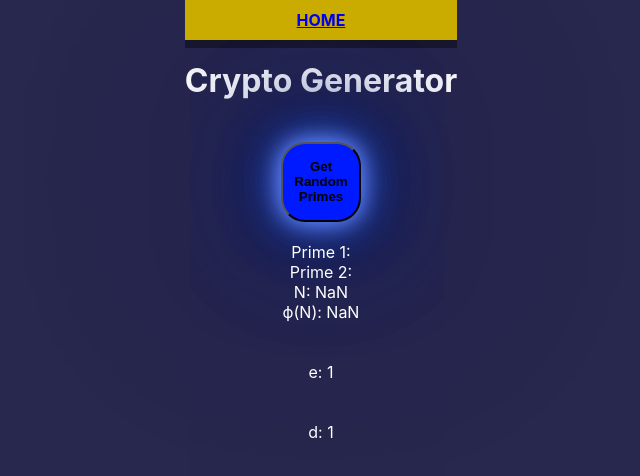
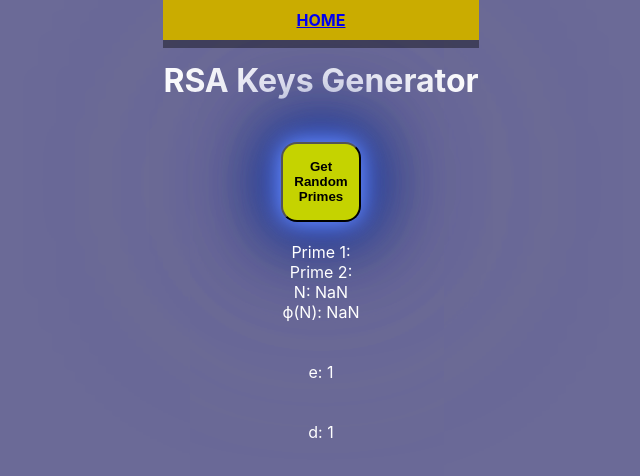
Before and after one commit to hujikolp1/rsa_keypair_generator, a React (Create React App) app: page / in a window 1280 px wide. Shown: the top 476 px of the page, without its empty margins (319-959 px from the left). Built offline with nearby package versions, Linux system fonts and the light colour scheme.

Commit message:
auto gen D

```diff
--- a/src/App.css
+++ b/src/App.css
@@ -7,6 +7,7 @@
 .App {
   text-align: center;
 }
+
 .get_random_primes {
   color: white
 }
@@ -40,7 +41,7 @@
 body {
   /* margin: 0;
   padding: 0;  */
-  background: rgb(40, 39, 77);
+  background: rgb(107, 106, 151);
   display: flex;
   justify-content: center;
   align-items: center;
@@ -50,26 +51,26 @@ body {
 .hover_buttons {
   width: 80px;
   height: 80px;
-  background: rgb(0, 26, 255);
-  border-radius: 30%;
+  background: rgb(197, 211, 0);
+  border-radius: 20%;
   box-shadow: 0 0 20px rgb(97, 134, 255),
               0 0 40px rgb(97, 134, 255),
               0 0 60px rgb(0, 27, 117),
               0 0 80px rgb(0, 27, 117),
-              0 0 120px rgb(0, 27, 117),
-              0 0 220px rgb(0, 27, 117),
-              0 0 320px rgb(0, 27, 117);
-  transition:4s;
+              0 0 120px rgb(0, 40, 172),
+              0 0 220px rgb(107, 106, 151),
+              0px 0px 320px rgb(107, 106, 151);
+  transition:3s;
 }
 
 .hover_buttons:hover {
-  box-shadow: 0 0 30px rgb(20, 50, 114),
-              0 0 60px rgb(20, 50, 114),
-              0 0 100px rgb(20, 50, 114),
-              0 0 120px rgb(20, 50, 114),
-              0 0 200px rgb(20, 50, 114),
-              0 0 400px rgb(20, 50, 114),
-              0 0 450px rgb(20, 50, 114);
+  box-shadow: 0px 0px 3000px rgb(114, 20, 20),
+              0 0 600px rgb(20, 50, 114),
+              0 0 1000px rgb(20, 50, 114),
+              0 0 1200px rgb(20, 50, 114),
+              0 0 2000px rgb(20, 50, 114),
+              0 0 4000px rgb(20, 50, 114),
+              0 0 4500px rgb(20, 50, 114);
 }
 
 /* ----------------------------------------------------- */
--- a/src/components/primeGen.tsx
+++ b/src/components/primeGen.tsx
@@ -113,6 +113,10 @@ const PrimeGen = (..._props: any[]) => {
         let genD = generateD()
         setD(genD)
     }
+    const autoGenD = () => {
+        let autoGenD = autoGenerateD()
+        setD(autoGenD)
+    }
     //-------------------------------------
     const gcd = (a:number, b:number):number => {
         if (!b) {
@@ -181,37 +185,83 @@ const PrimeGen = (..._props: any[]) => {
             return 0
         }
     }
+
+    //----------------------------------- Auto Version
+    const autoGenerateD = () => {
+        // d*e = 1 mod N
+        let dd:number|string=1;
+        if(e !== null){
+            let phiN = (primeArr[randoPrime1] - 1) * (primeArr[randoPrime2] - 1)
+            while( ((dd*e) % phiN !== 1) && dd<10000 ){
+                // set loading icon
+                console.log('d -> ', (dd*e) % phiN)
+                if((dd*e) % phiN === 1 ){
+                    console.log("FOUND ONE D ",dd)
+                    break
+                }
+                dd++
+                if(dd===10000){
+                    console.log('RESTARTING D')
+                    dd=1
+                }
+            }
+            // if(dd===10000){
+            //     dd = 1
+            //     setGenEDisplay('none');
+            //     setGenDDisplay('none');
+            //     setDisplayOK('inline-block')
+            // }
+            // otherwise success
+
+            // open up input box
+            // take input and output the encrypted
+            // open up decrypt box
+            // take input and output the decrypted original (if success)
+            if(dd<10000)setSuccessD('inline-block');
+            setFinalCryptoPairs({N, e, d:dd})
+            if(dd<10000)setMainGenerator('none')
+            return dd
+        } else {
+            return 0
+        }
+    }
     //-------------------------------------
     var styles = {
 
     }
 
-
-
-
-
     return(
-        <div>
-            <h1 style={{color:'white'}}>Crypto Generator</h1><br></br>
+        <div className='mainPrimeGen'>
+            <h1 style={{color:'white'}}>RSA Keys Generator</h1><br></br>
 
             <div style={{display:`${mainGenerator}`}}>
-                <button className="hover_buttons" onClick={()=>genRandomPrimes()}><strong>Get Random Primes</strong></button> <br></br><br></br>
+
+                <button className="hover_buttons" onClick={()=>genRandomPrimes()}>
+                    <strong>Get Random Primes</strong>
+                </button> <br></br><br></br>
                 <div className='get_random_primes'>
-                    <div>Prime 1: {primeArr[randoPrime1]} <br></br> </div>
-
-                    Prime 2: {primeArr[randoPrime2]} <br></br>
-                    N: { primeArr[randoPrime1] * primeArr[randoPrime2] } <br></br>
-                    &#x3D5;(N): { (primeArr[randoPrime1] - 1) * (primeArr[randoPrime2] - 1) } <br></br><br></br>
+                    <div> Prime 1: {primeArr[randoPrime1]} <br></br> </div>
+                    <div> Prime 2: {primeArr[randoPrime2]} <br></br> </div>
+                    <div> N: { primeArr[randoPrime1] * primeArr[randoPrime2] } <br></br> </div>
+                    <div> &#x3D5;(N): { (primeArr[randoPrime1] - 1) * (primeArr[randoPrime2] - 1) } <br></br><br></br> </div>
                 </div>
                 <div className='get_e'>
-                    <button className="hover_buttons" onClick={()=>genE()} style={{display:`${genEDisplay}`}}><strong>Get E</strong></button> <br></br>
-                    e: {e} <br></br><br></br>
+                    <button className="hover_buttons" onClick={()=>genE()} style={{display:`${genEDisplay}`}}>
+                        <strong>Get E</strong>
+                    </button> <br></br>
+                    <div> e: {e} <br></br><br></br> </div>
                 </div>
 
-                <div className='get_d'>
-                    <button className="hover_buttons" onClick={()=>genD()} style={{display:`${genDDisplay}`}}><strong>Get D</strong></button> <br></br>
-                    d: {d} <br></br>
-                </div>
+                <span className='get_d'>
+                    <button className="hover_buttons" onClick={()=>genD()} style={{display:`${genDDisplay}`}}>
+                        <strong>Manual Get D</strong>
+                    </button>
+                    <span>&nbsp;&nbsp;&nbsp;&nbsp;&nbsp;&nbsp;</span>
+                    <button className="hover_buttons" onClick={()=>autoGenD()} style={{display:`${genDDisplay}`}}>
+                        <strong>Auto Get D</strong>
+                    </button> <br></br>
+                    <div> d: {d} <br></br> </div>
+                </span>
 
                 <button onClick={()=>handleOK()} style={{display:`${displayOK}`}}>OK</button>
                 <br></br>
```
Also changed, not shown: 1 other file (tests, documents, lock files or other folders).
